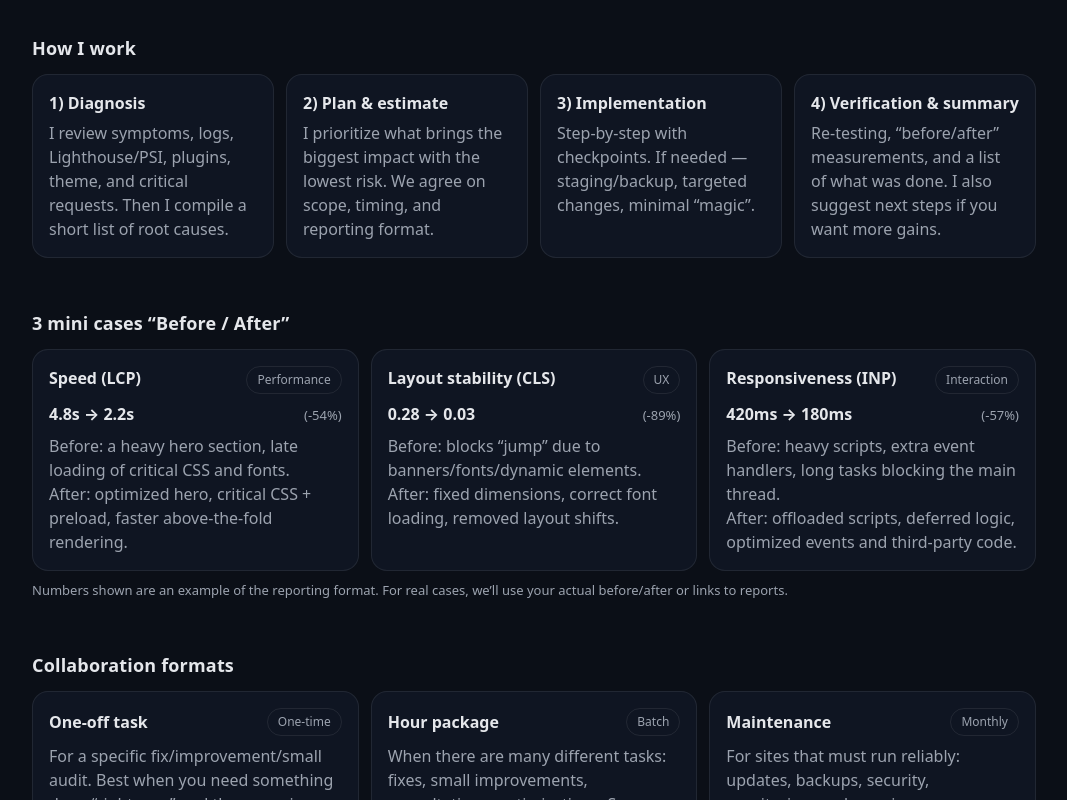
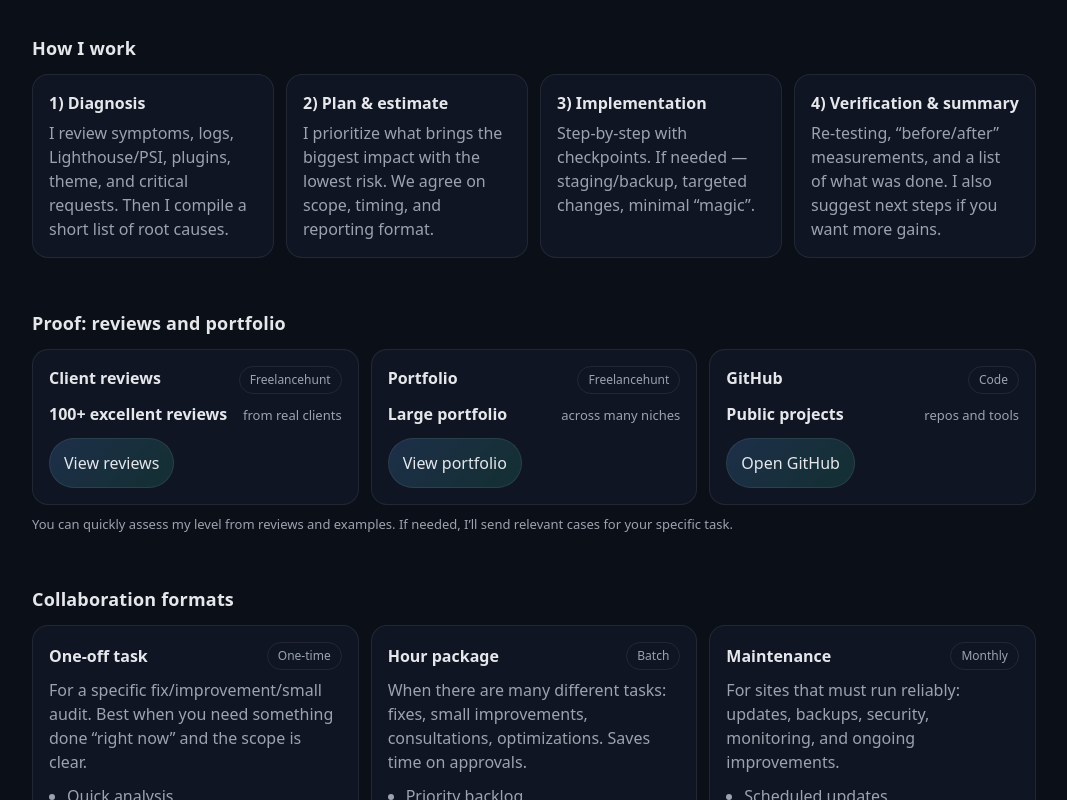
Before and after one commit to pavlo-bondarchuk/personal-website, a plain HTML site: page index.html in a window 1280 px wide. Shown: the part 919-1719 px from the top of the page, without its empty margins (106-1173 px from the left). Drawn offline with Linux system fonts and the light colour scheme.

Commit message:
Update portfolio section with client reviews and GitHub links

```diff
--- a/i18n/en.json
+++ b/i18n/en.json
@@ -18,7 +18,7 @@
     "subtitle": "I make websites faster, more stable, and more convenient for business. No “plugins for everything” — I find the root cause, fix it, verify the result, and send a short report.",
     "cta": {
       "primary": "Message me",
-      "secondary": "View mini-cases"
+      "secondary": "See reviews & portfolio"
     },
     "pills": {
       "code": "Quickly understand someone else’s code",
@@ -80,6 +80,33 @@
         "body": "Re-testing, “before/after” measurements, and a list of what was done. I also suggest next steps if you want more gains."
       }
     }
+  },
+  "proof": {
+    "title": "Proof: reviews and portfolio",
+    "cards": {
+      "reviews": {
+        "title": "Client reviews",
+        "badge": "Freelancehunt",
+        "metric": "100+ excellent reviews",
+        "delta": "from real clients",
+        "cta": "View reviews"
+      },
+      "portfolio": {
+        "title": "Portfolio",
+        "badge": "Freelancehunt",
+        "metric": "Large portfolio",
+        "delta": "across many niches",
+        "cta": "View portfolio"
+      },
+      "github": {
+        "title": "GitHub",
+        "badge": "Code",
+        "metric": "Public projects",
+        "delta": "repos and tools",
+        "cta": "Open GitHub"
+      }
+    },
+    "note": "You can quickly assess my level from reviews and examples. If needed, I’ll send relevant cases for your specific task."
   },
   "cases": {
     "title": "3 mini cases “Before / After”",
--- a/index.html
+++ b/index.html
@@ -220,83 +220,106 @@
       </section>
 
       <section id="cases" class="section">
-        <h2 class="title" data-i18n="cases.title">
-          3 міні-кейси “Було / Стало”
+        <h2 class="title" data-i18n="proof.title">
+          Докази: відгуки та портфоліо
         </h2>
+
         <div class="cases">
           <div class="card">
             <div class="caseTop">
-              <strong data-i18n="cases.items.lcp.title">Швидкість (LCP)</strong>
-              <span class="badge" data-i18n="cases.items.lcp.badge"
-                >Performance</span
+              <strong data-i18n="proof.cards.reviews.title"
+                >Відгуки клієнтів</strong
+              >
+              <span class="badge" data-i18n="proof.cards.reviews.badge"
+                >Freelancehunt</span
               >
             </div>
+
             <div class="caseTop caseTopTight">
-              <span class="metric" data-i18n="cases.items.lcp.metric"
-                >4.8s → 2.2s</span
+              <span class="metric" data-i18n="proof.cards.reviews.metric"
+                >100+ відмінних відгуків</span
               >
-              <span class="delta" data-i18n="cases.items.lcp.delta"
-                >(-54%)</span
+              <span class="delta" data-i18n="proof.cards.reviews.delta"
+                >реальні замовники</span
               >
             </div>
-            <p class="caseText" data-i18n-html="cases.items.lcp.bodyHtml">
-              Було: важкий “hero”, пізнє завантаження критичних стилів і
-              шрифтів.<br />
-              Стало: оптимізований “hero”, критичний CSS + preload, швидший
-              перший екран.
-            </p>
+
+            <div class="cta" style="margin-top: 12px">
+              <a
+                class="btn btnPrimary"
+                href="https://freelancehunt.com/freelancer/pasharadio.html#reviews"
+                target="_blank"
+                rel="noopener noreferrer"
+                data-i18n="proof.cards.reviews.cta"
+                >Подивитись відгуки</a
+              >
+            </div>
           </div>
 
           <div class="card">
             <div class="caseTop">
-              <strong data-i18n="cases.items.cls.title"
-                >Стабільність верстки (CLS)</strong
+              <strong data-i18n="proof.cards.portfolio.title"
+                >Портфоліо робіт</strong
               >
-              <span class="badge" data-i18n="cases.items.cls.badge">UX</span>
-            </div>
-            <div class="caseTop caseTopTight">
-              <span class="metric" data-i18n="cases.items.cls.metric"
-                >0.28 → 0.03</span
-              >
-              <span class="delta" data-i18n="cases.items.cls.delta"
-                >(-89%)</span
+              <span class="badge" data-i18n="proof.cards.portfolio.badge"
+                >Freelancehunt</span
               >
             </div>
-            <p class="caseText" data-i18n-html="cases.items.cls.bodyHtml">
-              Було: “стрибають” блоки через банери/шрифти/динамічні елементи.<br />
-              Стало: зафіксовані розміри, правильне підключення шрифтів,
-              прибрані зсуви.
-            </p>
+
+            <div class="caseTop caseTopTight">
+              <span class="metric" data-i18n="proof.cards.portfolio.metric"
+                >Велике портфоліо</span
+              >
+              <span class="delta" data-i18n="proof.cards.portfolio.delta"
+                >різні ніші</span
+              >
+            </div>
+
+            <div class="cta" style="margin-top: 12px">
+              <a
+                class="btn btnPrimary"
+                href="https://freelancehunt.com/freelancer/pasharadio.html#portfolio"
+                target="_blank"
+                rel="noopener noreferrer"
+                data-i18n="proof.cards.portfolio.cta"
+                >Подивитись портфоліо</a
+              >
+            </div>
           </div>
 
           <div class="card">
             <div class="caseTop">
-              <strong data-i18n="cases.items.inp.title"
-                >Відгук сайту (INP)</strong
-              >
-              <span class="badge" data-i18n="cases.items.inp.badge"
-                >Interaction</span
+              <strong data-i18n="proof.cards.github.title">GitHub</strong>
+              <span class="badge" data-i18n="proof.cards.github.badge"
+                >Code</span
               >
             </div>
+
             <div class="caseTop caseTopTight">
-              <span class="metric" data-i18n="cases.items.inp.metric"
-                >420ms → 180ms</span
+              <span class="metric" data-i18n="proof.cards.github.metric"
+                >Публічні проєкти</span
               >
-              <span class="delta" data-i18n="cases.items.inp.delta"
-                >(-57%)</span
+              <span class="delta" data-i18n="proof.cards.github.delta"
+                >репозиторії та інструменти</span
               >
             </div>
-            <p class="caseText" data-i18n-html="cases.items.inp.bodyHtml">
-              Було: важкі скрипти, зайві обробники подій, блокуючі задачі в main
-              thread.<br />
-              Стало: розвантажені скрипти, deferred логіка, оптимізація подій і
-              3rd-party.
-            </p>
+
+            <div class="cta" style="margin-top: 12px">
+              <a
+                class="btn btnPrimary"
+                href="https://github.com/pavlo-bondarchuk"
+                target="_blank"
+                rel="noopener noreferrer"
+                data-i18n="proof.cards.github.cta"
+                >Відкрити GitHub</a
+              >
+            </div>
           </div>
         </div>
-        <p class="casesNote" data-i18n="cases.note">
-          Цифри наведені як приклад формату подачі. Під реальні кейси —
-          підставимо ваші “до/після” або посилання на звіти.
+
+        <p class="casesNote" data-i18n="proof.note">
+          Швидко зрозумієте мій рівень по відгуках і прикладах. Якщо потрібно —
+          скину релевантні кейси під вашу задачу.
         </p>
       </section>
 
```
Also changed, not shown: i18n/uk.json (+28 -1 lines).
